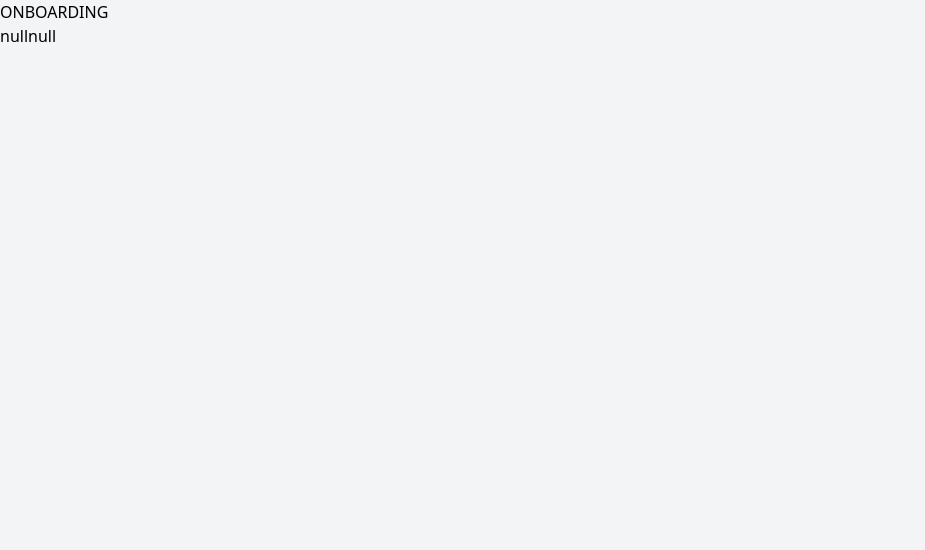
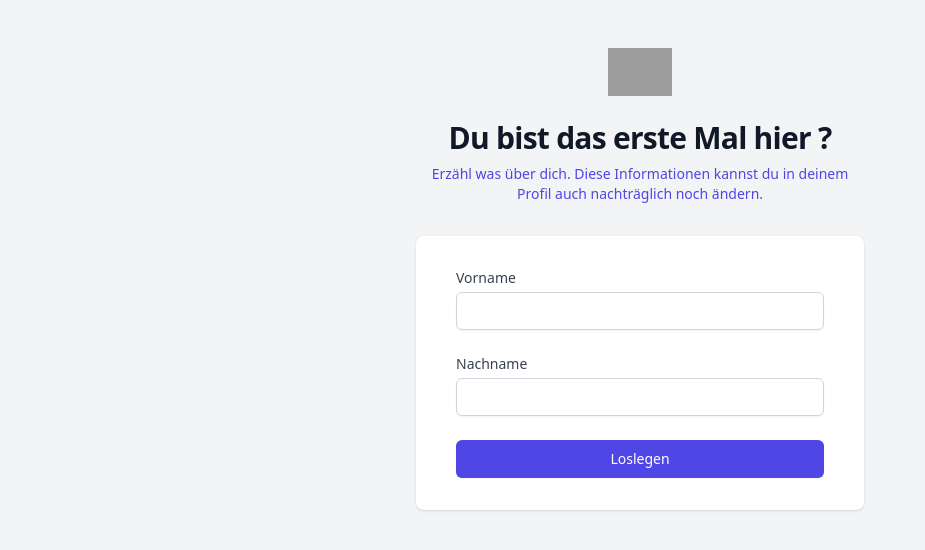
Before and after one commit to Adjeko/dlrg-atn, a Next.js app: page /onboarding in a window 1280 px wide. Shown: the top 550 px of the page, without its empty margins (0-925 px from the left). Built offline with nearby package versions, Linux system fonts and the light colour scheme; grey boxes are pictures that could not be loaded.

Commit message:
created onboarding

```diff
--- a/pages/onboarding.tsx
+++ b/pages/onboarding.tsx
@@ -1,18 +1,90 @@
 import { useState } from "react";
 import { Client, Account } from 'appwrite';
 import { useDLRGStore } from '../src/useDLRGStore'
+import { useRouter } from "next/router";
 
 const OnBoarding = () => {
 
-  const user = useDLRGStore((state) => state.user)
-  const session = useDLRGStore((state) => state.session)
+  const [firstname, setFirstName] = useState("");
+	const [lastname, setLastName] = useState("");
+
+  const appwriteAccount = useDLRGStore((state) => state.appwriteAccount);
+  const user = useDLRGStore((state) => state.user);
+
+  const router = useRouter()
+
+  function onSubmit(e) {
+		e.preventDefault();
+
+    appwriteAccount.updateName(firstname + " " + lastname);
+    let newPrefs = {"test": "HalloWelt", "organizer": "true"};
+    appwriteAccount.updatePrefs(newPrefs).then(response => {alert(JSON.stringify(response))}, error => {alert(error)});
+
+		router.push("/");
+	}
 
 	return (
 		<>
-			<h1>ONBOARDING</h1>
-      {JSON.stringify(user)}
+			<div className="flex flex-col justify-center min-h-full py-12 sm:px-6 lg:px-8">
+				<div className="sm:mx-auto sm:w-full sm:max-w-md">
+					<img
+						className="w-auto h-12 mx-auto"
+						src="https://tailwindui.com/img/logos/mark.svg?color=indigo&shade=600"
+						alt="Your Company"
+					/>
+					<h2 className="mt-6 text-3xl font-bold tracking-tight text-center text-gray-900">Du bist das erste Mal hier ?</h2>
+					<p className="mt-2 text-sm text-center text-gray-600">
+						<p className="font-medium text-indigo-600 hover:text-indigo-500">
+							Erzähl was über dich. Diese Informationen kannst du in deinem Profil auch nachträglich noch ändern.
+						</p>
+					</p>
+				</div>
 
-      {JSON.stringify(session)}
+				<div className="mt-8 sm:mx-auto sm:w-full sm:max-w-md">
+					<div className="px-4 py-8 bg-white shadow sm:rounded-lg sm:px-10">
+						<form className="space-y-6" action="/onboarding" method="POST">
+							<div>
+								<label htmlFor="firstname" className="block text-sm font-medium text-gray-700">
+									Vorname
+								</label>
+								<div className="mt-1">
+									<input
+										id="firstname"
+										required
+										className="block w-full px-3 py-2 placeholder-gray-400 border border-gray-300 rounded-md shadow-sm appearance-none focus:border-indigo-500 focus:outline-none focus:ring-indigo-500 sm:text-sm"
+										onChange={(e) => setFirstName(e.target.value)}
+									/>
+								</div>
+							</div>
+
+							<div>
+								<label htmlFor="lastname" className="block text-sm font-medium text-gray-700">
+									Nachname
+								</label>
+								<div className="mt-1">
+									<input
+										id="lastname"
+										required
+										className="block w-full px-3 py-2 placeholder-gray-400 border border-gray-300 rounded-md shadow-sm appearance-none focus:border-indigo-500 focus:outline-none focus:ring-indigo-500 sm:text-sm"
+										onChange={(e) => setLastName(e.target.value)}
+									/>
+								</div>
+							</div>
+
+							<div>
+								<button
+									type="submit"
+									className="flex justify-center w-full px-4 py-2 text-sm font-medium text-white bg-indigo-600 border border-transparent rounded-md shadow-sm hover:bg-indigo-700 focus:outline-none focus:ring-2 focus:ring-indigo-500 focus:ring-offset-2"
+									onClick={onSubmit}
+								>
+									Loslegen
+								</button>
+							</div>
+						</form>
+
+					</div>
+				</div>
+			</div>
 		</>
 	)
 }
```
